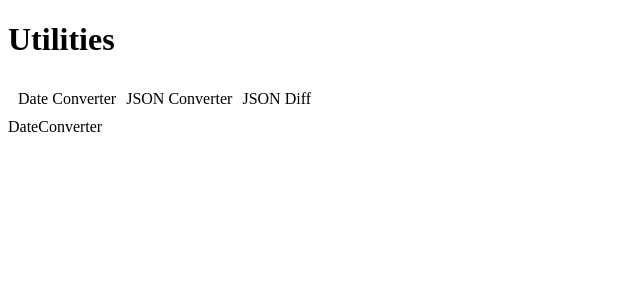
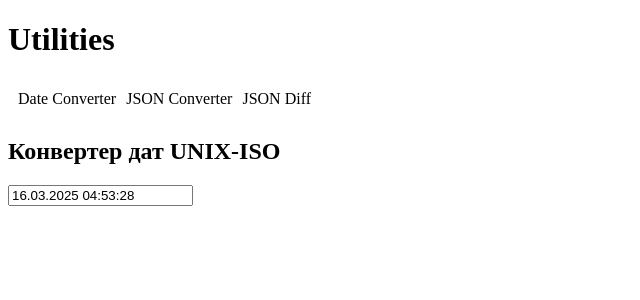
Before and after one commit to thornedll/utilities, a React (Create React App) app: page / in a window 1280 px wide. Shown: the top 300 px of the page, without its empty margins (0-640 px from the left). Built offline with nearby package versions, Linux system fonts and the light colour scheme.

Commit message:
added DateTimePicker

```diff
--- a/package.json
+++ b/package.json
@@ -14,15 +14,16 @@
     "@types/react-router-dom": "^5.3.3",
     "classnames": "^2.5.1",
     "react": "^19.0.0",
+    "react-datepicker": "^8.2.1",
     "react-dom": "^19.0.0",
     "react-router-dom": "^7.3.0",
-    "react-scripts": "5.0.1",
+    "react-scripts": "^5.0.1",
     "sass": "^1.85.1",
     "typescript": "^4.9.5",
     "web-vitals": "^2.1.4"
   },
   "scripts": {
-    "start": "react-scripts start",
+    "start": "GENERATE_SOURCEMAP=false && react-scripts start",
     "build": "react-scripts build",
     "test": "react-scripts test",
     "eject": "react-scripts eject"
--- /dev/null
+++ b/src/components/UI/DateTimePicker.tsx
@@ -0,0 +1,27 @@
+import React, { useState } from "react";
+import styles from "./styles.module.scss";
+import DatePicker from "react-datepicker";
+import "react-datepicker/dist/react-datepicker.css";
+
+interface DatePickerProps {}
+
+const DateTimePicker: React.FC<DatePickerProps> = () => {
+  const [date, setDate] = useState<Date | null>(new Date());
+  const handleChange = (date: Date | null) => {
+    setDate(date);
+  };
+
+  return (
+    <DatePicker
+      locale="ru"
+      // showIcon
+      selected={date}
+      onChange={handleChange} //only when value has changed
+      timeInputLabel="Время:"
+      dateFormat="dd.MM.yyyy hh:mm:ss"
+      showTimeInput
+    />
+  );
+};
+
+export default DateTimePicker;
--- a/src/components/blocks/styles.module.scss
+++ b/src/components/blocks/styles.module.scss
@@ -9,6 +9,5 @@
   color: #000000;
   text-decoration: none;
   &:hover {
-    border-bottom: 1px solid red;
   }
 }
--- a/src/components/pages/DateConverter.tsx
+++ b/src/components/pages/DateConverter.tsx
@@ -1,7 +1,13 @@
-import React from 'react'
+import React from "react";
+import DateTimePicker from "../UI/DateTimePicker";
 
 export default function DateConverter() {
   return (
-    <div>DateConverter</div>
-  )
+    <>
+      <h2>Конвертер дат UNIX-ISO</h2>
+      <div>
+        <DateTimePicker />
+      </div>
+    </>
+  );
 }
```
Also changed, not shown: src/components/UI/Button.tsx (line endings or trailing spaces), src/components/UI/styles.module.scss (added), 1 other file (tests, documents, lock files or other folders).
